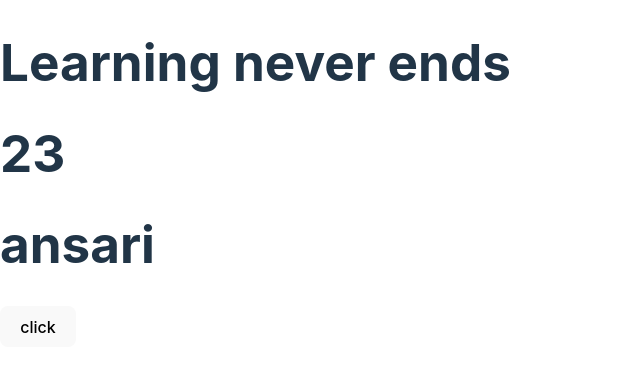
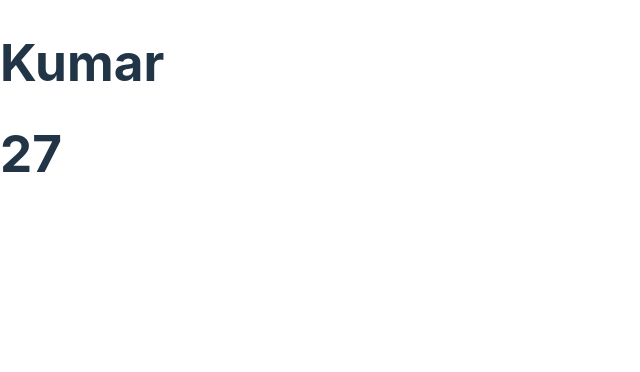
Before and after one commit to sanishkarkee/REACT-2024, a React (Vite) app: page / in a window 1280 px wide. Shown: the top 372 px of the page, without its empty margins (0-640 px from the left). Built offline with nearby package versions, Linux system fonts and the light colour scheme.

Commit message:
:sparkles: video 17 - Destructuring props & state(functional & class component)

```diff
--- /dev/null
+++ b/src/Customer.jsx
@@ -0,0 +1,61 @@
+// -----For Functional components
+
+// ----- Type 1:
+// function Customer({ name, age }) {
+//   return (
+//     <>
+//       <h1>{name}</h1>
+//       <h1>{age}</h1>
+//     </>
+//   );
+// }
+
+// ----- Type 2:
+// function Customer(props) {
+//   const { name, age } = props;
+//   return (
+//     <>
+//       <h1>{name}</h1>
+//       <h1>{age}</h1>
+//     </>
+//   );
+// }
+
+// -----For Class components
+
+import React, { Component } from 'react';
+
+// class Customer extends Component {
+//   render() {
+//     let { name, age } = this.props;
+//     return (
+//       <>
+//         <h1>{name}</h1>
+//         <h1>{age}</h1>
+//       </>
+//     );
+//   }
+// }
+
+// State destructuring
+class Customer extends Component {
+  constructor() {
+    super();
+
+    this.state = {
+      name: 'Kumar',
+      age: 27,
+    };
+  }
+  render() {
+    const { name, age } = this.state;
+    return (
+      <>
+        <h1>{name}</h1>
+        <h1>{age}</h1>
+      </>
+    );
+  }
+}
+
+export default Customer;
--- a/src/Employee.jsx
+++ /dev/null
@@ -1,101 +0,0 @@
-// import React, { Component } from 'react';
-
-//  1) data directly state mai define garera use gariyeko case
-
-// export default class Employee extends Component {
-//   constructor() {
-//     super();
-
-//     this.state = {
-//       //set the data in state / initialization
-//       name: 'Learning never ends',
-//       //   name: 1,
-
-//       age: 23,
-//       surname: 'ansari',
-//     };
-//   }
-
-//   changeName() {
-//     this.setState({
-//       //change the date in state
-//       name: 'Welcome to the channel',
-//       //   name: this.state.name + 1,
-
-//       age: 33,
-//       surname: 'qureshi',
-//     });
-//   }
-
-//   render() {
-//     return (
-//       <>
-//         <h1>{this.state.name}</h1>
-//         <h1>{this.state.age}</h1>
-//         <h1>{this.state.surname}</h1>
-//         <button
-//           onClick={() => {
-//             this.changeName();
-//           }}
-//         >
-//           click
-//         </button>
-//       </>
-//     );
-//   }
-// }
-
-//--- 2) If data is passed through props-----
-
-import React, { Component } from 'react';
-
-export default class Employee extends Component {
-  // There are 2 ways to initialize the state
-  //1) Using constructor
-  // constructor(props) {
-  //   super(props);
-
-  //   this.state = {
-  //     //set the data in state / initialization
-  //     name: this.props.name,
-
-  //     age: 23,
-  //     surname: 'ansari',
-  //   };
-  // }
-
-  // 2) Without using the constructor
-  state = {
-    name: 'Learning never ends',
-    age: 23,
-    surname: 'ansari',
-  };
-
-  changeName() {
-    this.setState({
-      //change the date in state
-      name: 'Welcome to the channel',
-      //   name: this.state.name + 1,
-
-      age: 33,
-      surname: 'qureshi',
-    });
-  }
-
-  render() {
-    return (
-      <>
-        <h1>{this.state.name}</h1>
-        <h1>{this.state.age}</h1>
-        <h1>{this.state.surname}</h1>
-        <button
-          onClick={() => {
-            this.changeName();
-          }}
-        >
-          click
-        </button>
-      </>
-    );
-  }
-}
--- a/src/main.jsx
+++ b/src/main.jsx
@@ -1,17 +1,13 @@
 import React from 'react';
 import ReactDOM from 'react-dom/client';
-import Employee from './Employee';
+import Customer from './Customer';
 import './index.css';
 
 const root = ReactDOM.createRoot(document.getElementById('root'));
 
 root.render(
   <React.StrictMode>
-    {/* 1) data directly state mai define garera use gariyeko case */}
-    {/* <Employee />  */}
-
-    {/* 2) If data is passed through props */}
-    <Employee name='adil' />
+    <Customer name='Amit' age={23} />
   </React.StrictMode>
 );
 /*
```
